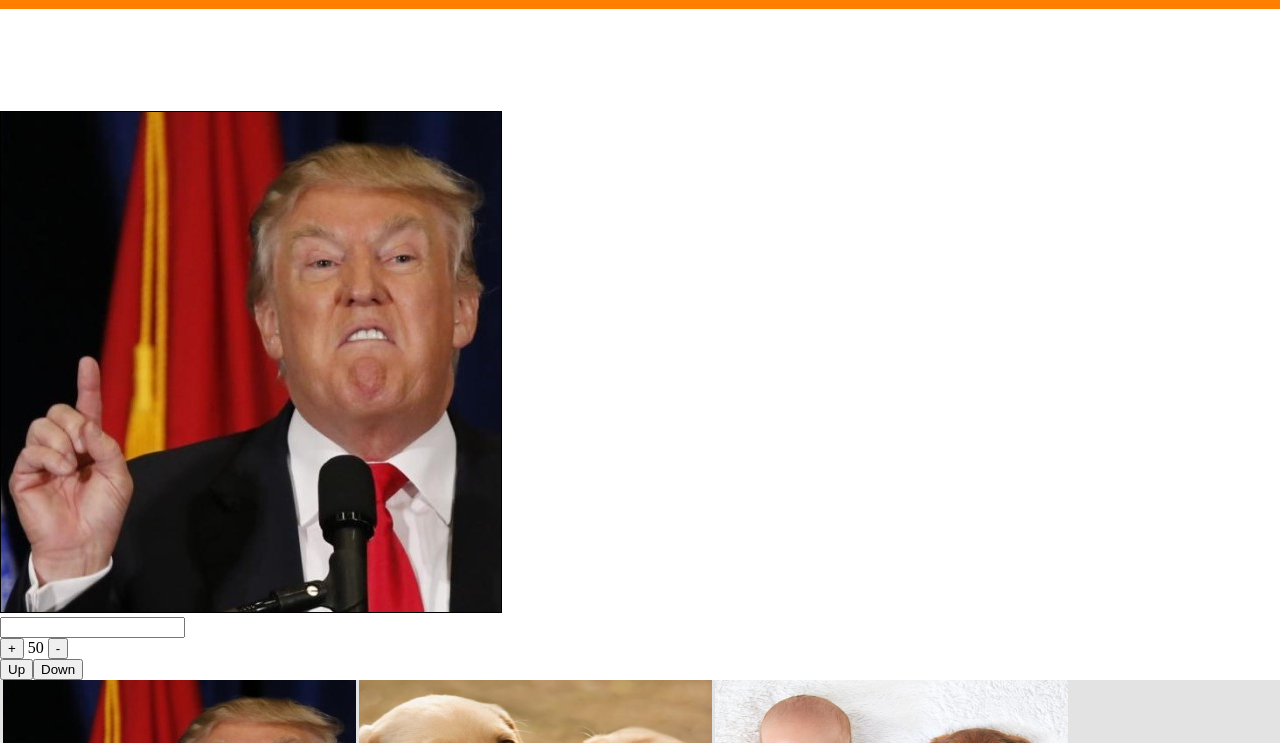
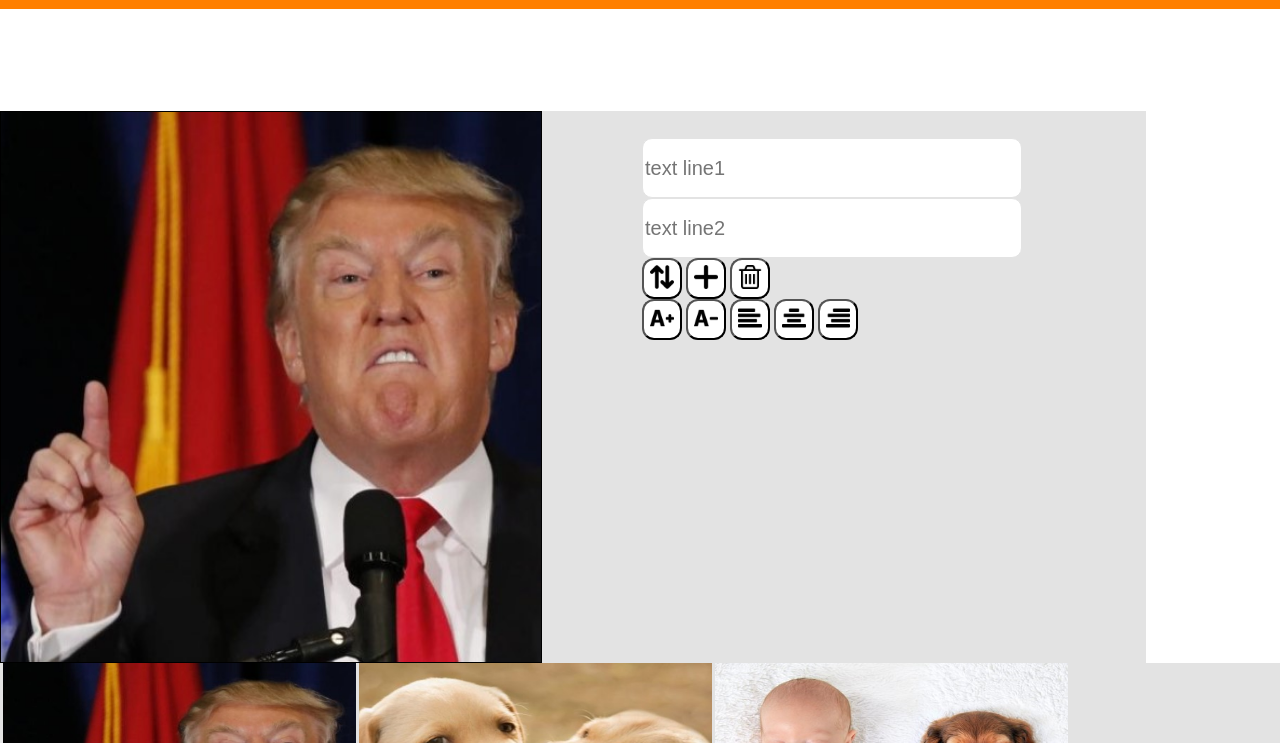
Before and after one commit to karinbitan/Meme-Generator, a plain HTML site: page index.html in a window 1280 px wide. Shown: the part 57-800 px from the top of the page. Drawn offline with Linux system fonts and the light colour scheme; a web font is replaced by a local one.

Commit message:
fourth commit

```diff
--- a/css/main.css
+++ b/css/main.css
@@ -6,14 +6,17 @@
     font-family: 'mont-regular';
     src: url(font\Montserrat-Regular.ttf);
 }
+
 @font-face {
     font-family: 'mont-bold';
     src: url(font\Montserrat-Bold.ttf);
 }
+
 @font-face {
     font-family: 'mont-thin';
     src: url(font\Montserrat-Thin.ttf);
 }
+
 /* Basic */
 
 html {
@@ -59,17 +62,44 @@ img {
 
 /* Main */
 
-.main-content{
-padding-top: 102px;
+.main-content {
+    padding-top: 102px;
 }
 
+/* Canvas */
 
 #meme-canvas {
     border: 1px solid black;
 }
 
+/* Editor */
+
+.editor {
+    padding-left: 100px;
+    padding-right: 124px;
+    padding-top: 27px;
+    background-color: #e3e3e3;
+}
+
+.editor .text-meme {
+    width: 380px;
+    height: 60px;
+    font-size: 20px;
+    border-radius: 10px;
+    border: #e3e3e3 1px solid;
+}
+
+.editor-btn {
+    width: 40px;
+    height: 41px;
+    border-radius: 12px;
+    background-color: #ffffff;
+  }
+
+/* Gallery */
+
 .gallery {
-    background: #e3e3e3;
+    background-color: #e3e3e3;
 }
 
 .img-meme {
--- a/index.html
+++ b/index.html
@@ -21,8 +21,8 @@
         </div>
     </header>
     <main class="main-content">
-        <div class="editor-container">
-            <canvas id="meme-canvas" width="500" height="500"></canvas>
+        <div class="editor-container flex">
+            <canvas id="meme-canvas" width="540" height="550"></canvas>
             <div class="editor"></div>
         </div>
         <div class="gallery"></div>
--- a/js/meme-controll.js
+++ b/js/meme-controll.js
@@ -7,16 +7,19 @@ function init() {
     renderEditor();
     renderGallery();
 }
-
+    // <span class='font-size'>${gMeme.lines[0].size}</span>
 function renderEditor(){
     var strHTML = '';
-    strHTML = `<input type='text' onkeypress='drawText(this.value)' />
-    <br />
-    <button onclick='increaseFontSize()'>+</button>
-    <span class='font-size'>${gMeme.lines[0].size}</span>
-    <button onclick='decreaseFontSize()'>-</button>
-    <br />
-    <button onclick='moveUp'>Up</button><button onclick='moveDown'>Down</button>
+    strHTML = `<input type='text' onkeypress='drawText1(this.value)' class='text-meme' placeholder='text line1' /> <br />
+    <input type='text' onkeypress='drawText2(this.value)' class='text-meme' placeholder='text line2' /> <br />
+    <button class='editor-btn'><img src='design/ICONS/up-and-down-opposite-double-arrows-side-by-side.png' /></button>
+    <button class='editor-btn'><img src='design/ICONS/add.png' /></button>
+    <button class='editor-btn'><img src='design/ICONS/trash.png' /></button> <br />
+    <button class='editor-btn' onclick='increaseFontSize()'><img src='design/ICONS/increase-font-icon.png'></button>
+    <button class='editor-btn' onclick='decreaseFontSize()'><img src='design/ICONS/decrease-font-icon.png'></button>
+    <button class='editor-btn' onclick='changeAlign("left")'><img src='design/ICONS/align-to-left.png' /></button>
+    <button class='editor-btn' onclick='changeAlign("center")'><img src='design/ICONS/center-text-alignment.png' /></button>
+    <button class='editor-btn' onclick='changeAlign("right")'><img src='design/ICONS/align-to-right.png'/></button>
     `
     document.querySelector('.editor').innerHTML = strHTML;
 }
--- a/js/meme-service.js
+++ b/js/meme-service.js
@@ -32,15 +32,20 @@ var gMeme =
             align: 'left',
             strokColor: 'black',
             fillColor: 'white',
-            font: 'Impact'
+            font: 'Impact',
+            x: 70,
+            y: 100
         },
         {
-            txt: 'Write your text',
+            txt: 'Write your text2',
             size: 50,
             align: 'left',
             strokColor: 'black',
             fillColor: 'white',
-            font: 'Impact'
+            font: 'Impact',
+            align: 'center',
+            x: 70,
+            y: 300
         }
 
     ]
@@ -64,15 +69,30 @@ function setImg(imgID) {
     drawImg();
 }
 
-function increaseFontSize(){
-gMeme.lines[0].size += 10;
-document.querySelector('.font-size').innerText = gMeme.lines[0].size;
+function increaseFontSize() {
+    gMeme.lines[0].size += 10;
+    document.querySelector('.font-size').innerText = gMeme.lines[0].size;
 }
 
-function decreaseFontSize(){
+function decreaseFontSize() {
     gMeme.lines[0].size -= 10;
     document.querySelector('.font-size').innerText = gMeme.lines[0].size;
 }
+
+function changeAlign(align) {
+    switch (align) {
+        case 'left':
+            gMeme.lines[0].align = 'left';
+            break;
+        case 'center':
+            gMeme.lines[0].align = 'center';
+            break;
+        case 'right':
+            gMeme.lines[0].align = 'right';
+            break;
+    }
+}
+
 
 function drawImg() {
     var imgId = gMeme.selectedImgId;
@@ -84,7 +104,23 @@ function drawImg() {
     }
 }
 
-function drawText(text, x = 70, y = 100) {
+function drawText1(text, x = 70, y = 100) {
+    gMeme.lines[0].txt = text;
+
+    var text = gMeme.lines[0].txt;
+    var size = gMeme.lines[0].size;
+    var font = gMeme.lines[0].font;
+
+    gCtx.strokeStyle = 'black';
+    gCtx.fillStyle = 'white';
+    gCtx.lineWidth = '2'
+    gCtx.font = `${size}px ${font}`;
+    gCtx.textAlign = gMeme.lines[0].align;
+    gCtx.fillText(text, x, y)
+    gCtx.strokeText(text, x, y)
+}
+
+function drawText2(text, x = 70, y = 400) {
     gMeme.lines[0].txt = text;
 
     var text = gMeme.lines[0].txt;
```
Also changed, not shown: design/ICONS/decrease-font-icon.png (renamed from design/ICONS/decrease font - icon.png), design/ICONS/increase-font-icon.png (renamed from design/ICONS/increase font - icon.png).
